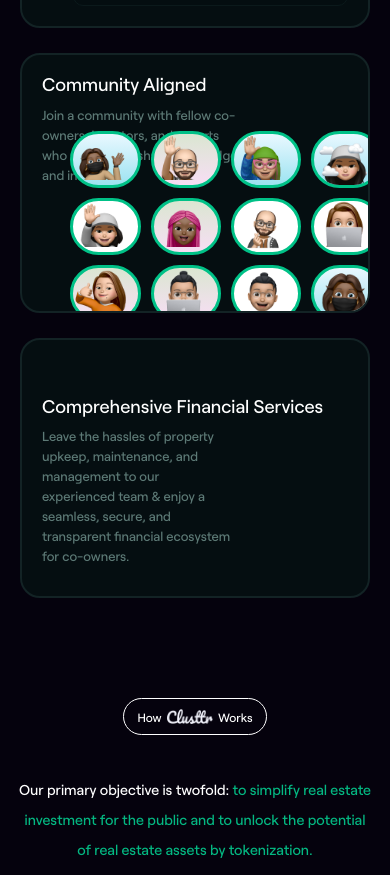
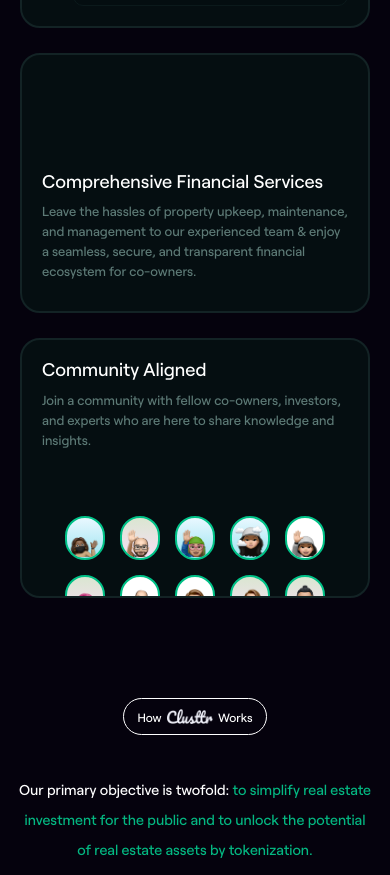
Before and after one commit to Clusttr/clusttr-web, a React (Vite) app: page / in a window 390 px wide. Shown: the part 2240-3115 px from the top of the page. Built offline with nearby package versions, Linux system fonts and the light colour scheme; a web font is replaced by a local one.

Commit message:
Completed the Mobile Responsiveness for the CommunityAligned Component

```diff
--- a/src/views/landing/Avatar.tsx
+++ b/src/views/landing/Avatar.tsx
@@ -18,8 +18,8 @@ const Avatar = ({ avatarsNumber, imgSrc, randomColors }: AvatarType) => {
 						: `${randomColors[avatarsNumber - 1]}`,
 			}}
 		>
-			<div >
-				<img src={imgSrc} alt="community_avatar" className='h'/>
+			<div>
+				<img src={imgSrc} alt="community_avatar" className="h" />
 			</div>
 		</AvatarStyle>
 	);
@@ -43,6 +43,28 @@ const AvatarStyle = styled.div`
 		// aspect-ratio: 1/1;
 		width: 88%;
 	}
+
+	@media (max-width: 480px) {
+		width: 100%;
+		height: 44px;
+		border: 2px solid #00c187;
+
+		> div {
+			top: unset;
+			right: unset;
+			bottom: -2px;
+		}
+
+		> div > img {
+			width: 100%;
+		}
+	}
+	@media (min-width: 321px) and (max-width: 380px) {
+		height: 35px;
+	}
+	@media (max-width: 321px) {
+		height: 25px;
+	}
 `;
 
 export default Avatar;
--- a/src/views/landing/WhyClusttr.tsx
+++ b/src/views/landing/WhyClusttr.tsx
@@ -255,21 +255,25 @@ const WhyClusttrStyle = styled.div`
 			margin-bottom: 110px;
 		}
 		.why_clusttr_top > div:first-child > div:nth-child(2) > div:nth-child(2),
-		.why_clusttr_top > div:last-child > div:first-child > div:nth-child(2) {
-			width: 100%;
+		.why_clusttr_top > div:last-child > div:first-child > div:nth-child(2),
+		.why_clusttr_bottom > div:first-child > div:first-child,
+		.why_clusttr_bottom
+			> div:nth-child(2)
+			> div:first-child
+			> div:nth-child(2) {
+			width: unset;
 			padding-bottom: 0;
 			text-align: left;
 		}
 		.why_clusttr_top > div:last-child {
 			justify-content: space-between;
-
 		}
-		.background_grid{
-			display:none;
+		.background_grid {
+			display: none;
 		}
 		& .why_clusttr_bottom {
 			display: flex;
-			flex-direction: column;
+			flex-direction: column-reverse;
 			gap: 25px;
 		}
 
--- a/src/views/landing/WhyClusttrCommunityAligned.tsx
+++ b/src/views/landing/WhyClusttrCommunityAligned.tsx
@@ -65,6 +65,27 @@ const CommunityDesign = styled.div`
 		right: -4%;
 		bottom: -4%;
 	}
+
+	@media (max-width: 480px) {
+		> div {
+			width: 75%;
+			gap: 15px;
+			grid-template-columns: repeat(5, 1fr);
+			right: 12.5%;
+			bottom: -32%;
+		}
+	}
+
+	@media (min-width: 321px) and (max-width: 376px) {
+		> div {
+			bottom: -26%;
+		}
+	}
+	@media (max-width: 321px) {
+		> div {
+			bottom: -20%;
+		}
+	}
 `;
 
 export default WhyClusttrCommunityAligned;
```
